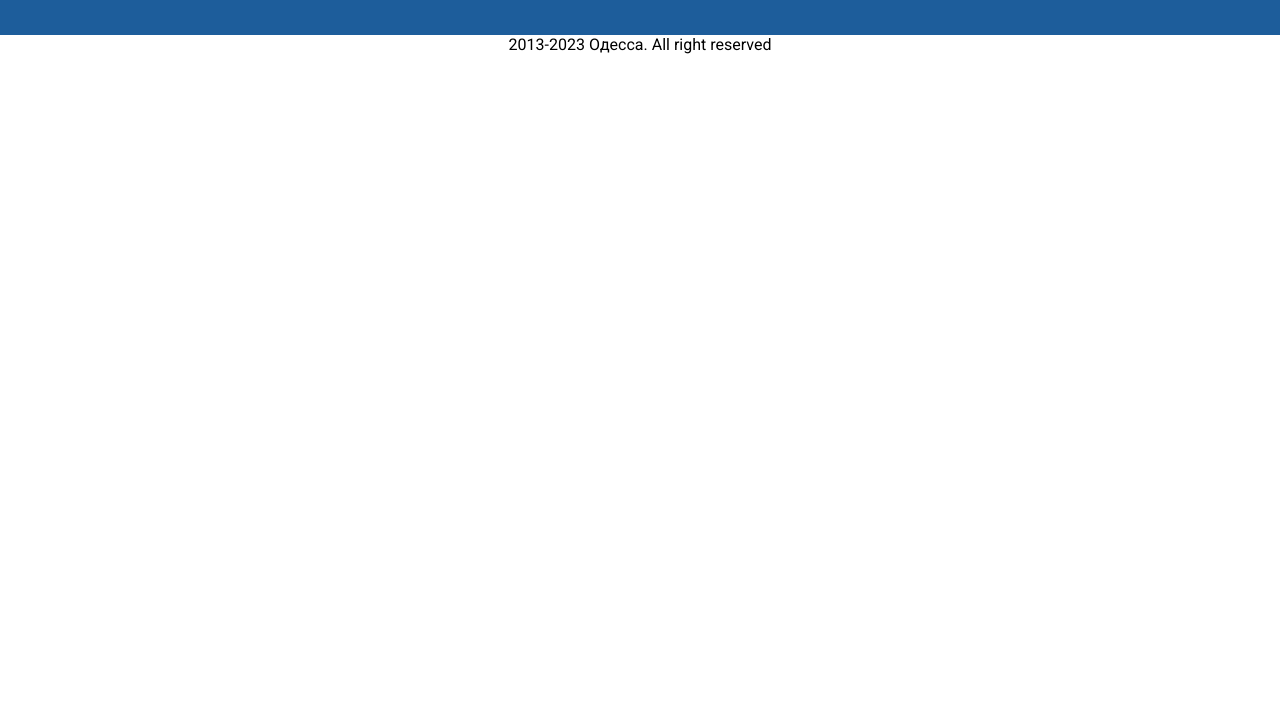
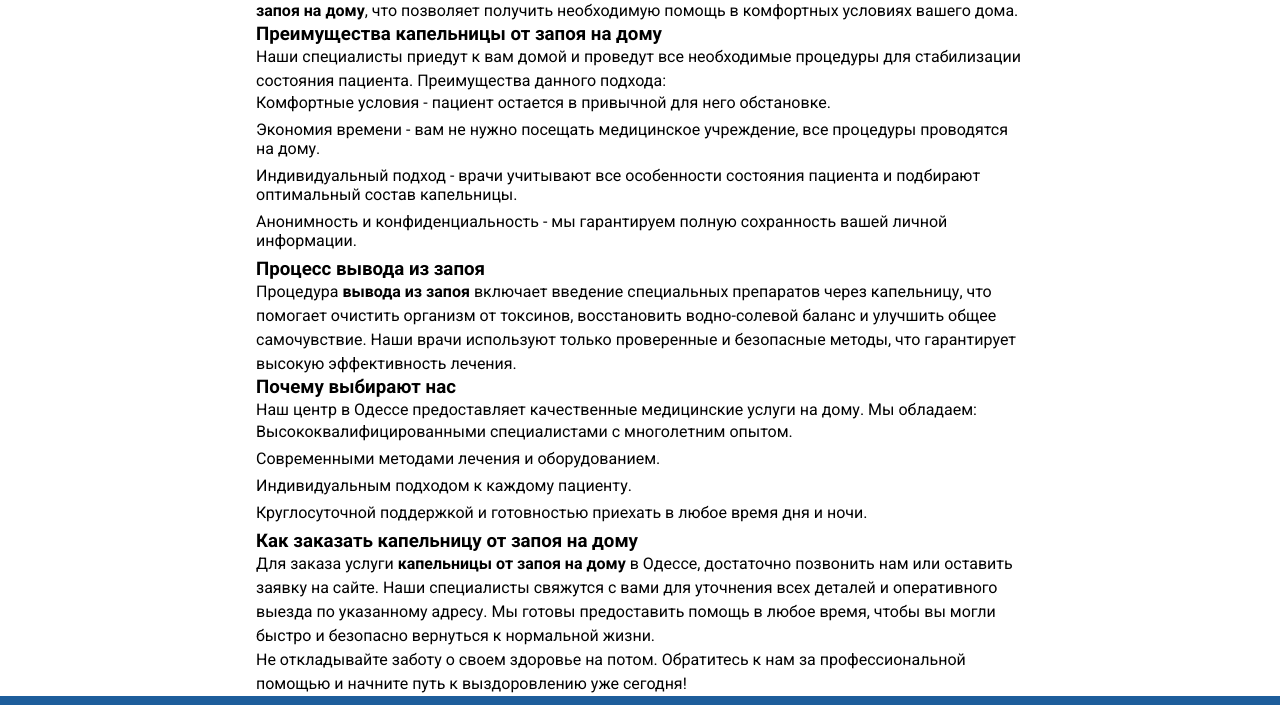
Before and after one commit to DrJed1/drip-clinic, a plain HTML site: page vivod-iz-zapoya.html in a window 1280 px wide. Shown: the part 3468-4173 px from the top of the page. Before the commit the page ends 3522 px from the top, so only its background shows below. Drawn offline with nearby package versions, Linux system fonts and the light colour scheme.

Commit message:
Update vivod-iz-zapoya.html
текст на страницу Капельница от запоя на дому

```diff
--- a/vivod-iz-zapoya.html
+++ b/vivod-iz-zapoya.html
@@ -440,7 +440,44 @@
         </div>
       </div>
     </div>
+    <div class="q">
+      <h2>Капельница от запоя на дому в Одессе</h2>
 
+<p>Запойное состояние представляет серьезную угрозу для здоровья и требует немедленного медицинского вмешательства. В нашем центре в Одессе мы предлагаем услугу <strong>капельницы от запоя на дому</strong>, что позволяет получить необходимую помощь в комфортных условиях вашего дома.</p>
+
+<h3>Преимущества капельницы от запоя на дому</h3>
+
+<p>Наши специалисты приедут к вам домой и проведут все необходимые процедуры для стабилизации состояния пациента. Преимущества данного подхода:</p>
+
+<ul>
+    <li>Комфортные условия - пациент остается в привычной для него обстановке.</li>
+    <li>Экономия времени - вам не нужно посещать медицинское учреждение, все процедуры проводятся на дому.</li>
+    <li>Индивидуальный подход - врачи учитывают все особенности состояния пациента и подбирают оптимальный состав капельницы.</li>
+    <li>Анонимность и конфиденциальность - мы гарантируем полную сохранность вашей личной информации.</li>
+</ul>
+
+<h3>Процесс вывода из запоя</h3>
+
+<p>Процедура <strong>вывода из запоя</strong> включает введение специальных препаратов через капельницу, что помогает очистить организм от токсинов, восстановить водно-солевой баланс и улучшить общее самочувствие. Наши врачи используют только проверенные и безопасные методы, что гарантирует высокую эффективность лечения.</p>
+
+<h3>Почему выбирают нас</h3>
+
+<p>Наш центр в Одессе предоставляет качественные медицинские услуги на дому. Мы обладаем:</p>
+
+<ul>
+    <li>Высококвалифицированными специалистами с многолетним опытом.</li>
+    <li>Современными методами лечения и оборудованием.</li>
+    <li>Индивидуальным подходом к каждому пациенту.</li>
+    <li>Круглосуточной поддержкой и готовностью приехать в любое время дня и ночи.</li>
+</ul>
+
+<h3>Как заказать капельницу от запоя на дому</h3>
+
+<p>Для заказа услуги <strong>капельницы от запоя на дому</strong> в Одессе, достаточно позвонить нам или оставить заявку на сайте. Наши специалисты свяжутся с вами для уточнения всех деталей и оперативного выезда по указанному адресу. Мы готовы предоставить помощь в любое время, чтобы вы могли быстро и безопасно вернуться к нормальной жизни.</p>
+
+<p>Не откладывайте заботу о своем здоровье на потом. Обратитесь к нам за профессиональной помощью и начните путь к выздоровлению уже сегодня!</p>
+
+    </div>
     <!-- Футер -->
 
     <div class="footer">
```
